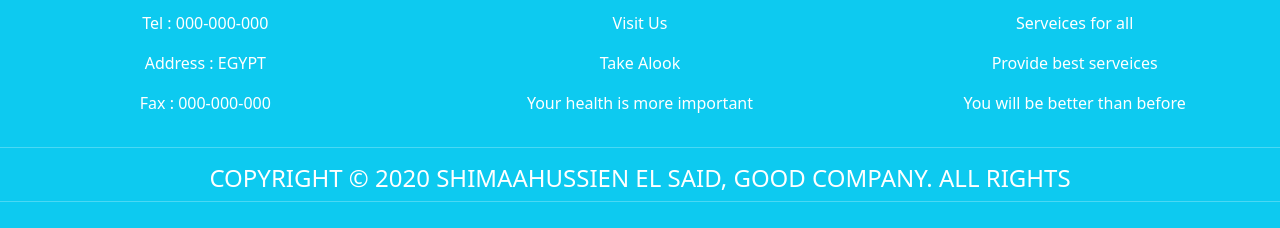
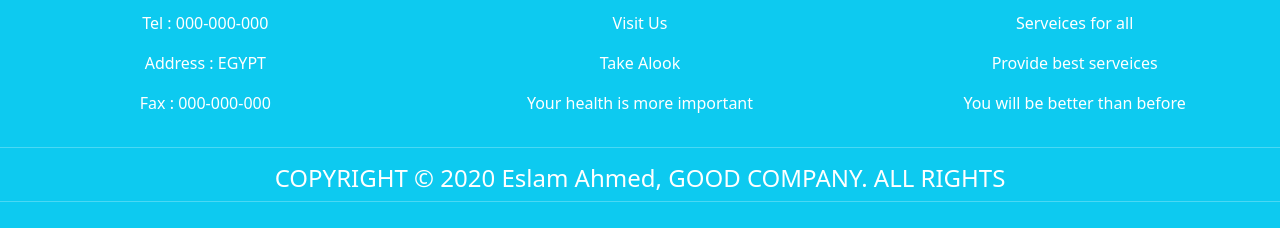
Before and after one commit to eslam9090/Bootstrap-Site, a plain HTML site: page index.html in a window 1280 px wide. Shown: the part 6787-7015 px from the top of the page. Drawn offline with nearby package versions, Linux system fonts and the light colour scheme.

Commit message:
updating

```diff
--- a/index.html
+++ b/index.html
@@ -755,7 +755,7 @@
         </div>
       </div>
       <hr />
-      <h4>COPYRIGHT © 2020 SHIMAAHUSSIEN EL SAID, GOOD COMPANY. ALL RIGHTS</h4>
+      <h4>COPYRIGHT © 2020 Eslam Ahmed, GOOD COMPANY. ALL RIGHTS</h4>
       <hr class="m-0 py-3" />
     </div>
     <div
```
